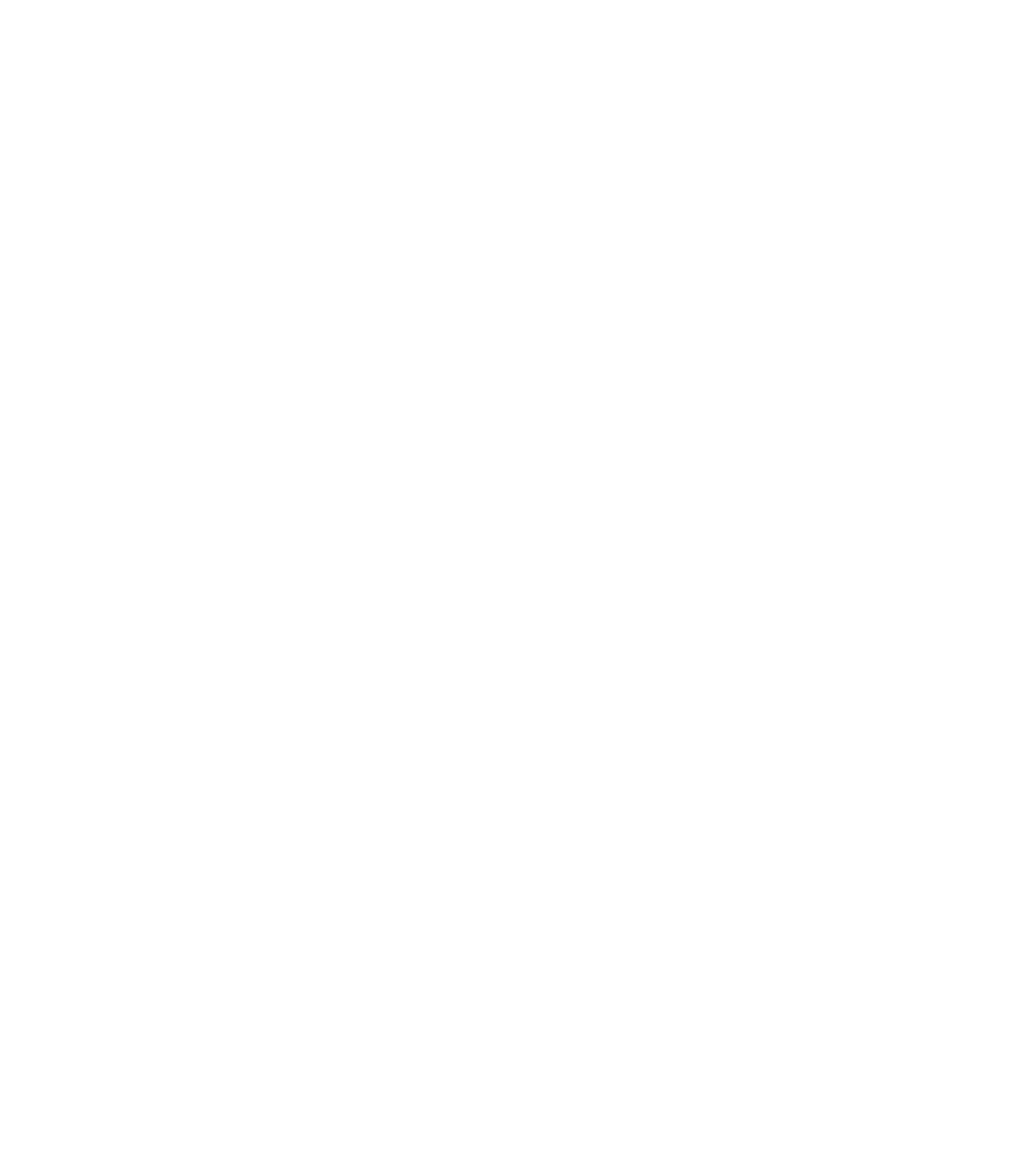
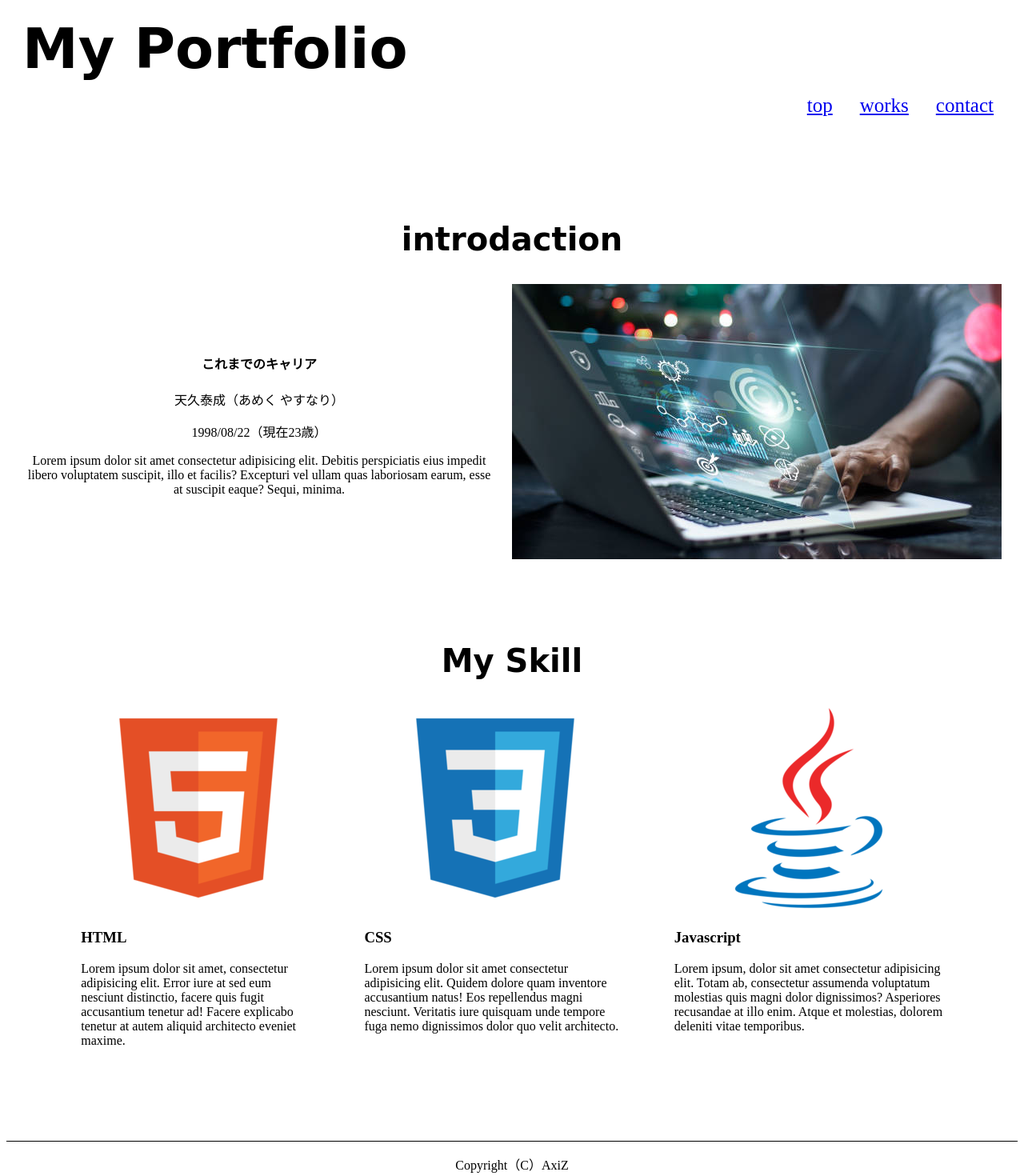
Before and after one commit to yasunariameku/web_tangenkadai1, a plain HTML site: page top.html in a window 1280 px wide. Shown: the whole page at 80% size. Before the commit the page ends 800 px from the top, so only its background shows below. Drawn offline with Linux system fonts and the light colour scheme.

Commit message:
トップページ一応完成

```diff
--- a/style/style.css
+++ b/style/style.css
@@ -0,0 +1,88 @@
+header {
+    margin-bottom: 130px;
+}
+
+header h1 {
+    margin: 20px 0 0 20px;
+    font-size: 70px;
+    font-family: 'Caveat', cursive;
+}
+
+header ul {
+    text-align: right;
+}
+
+header li {
+    display: inline;
+}
+
+header li a {
+    margin-right: 30px;
+    font-size: 25px;
+}
+
+/* header .link {
+    display: inline;
+} */
+
+.container1, .container2 {
+    margin-bottom: 100px;
+}
+
+.box1 {
+    display: flex;
+    justify-content: space-between;
+    align-items: center;
+}
+
+.left {
+    width: 50%;
+}
+
+.left_content {
+    margin: auto 20px;
+    text-align: center;
+}
+
+h2 {
+    text-align: center;
+    font-size: 40px;
+    font-family: 'Caveat', cursive;
+}
+
+.right {
+    width: 50%;
+}
+
+.right .img {
+    width: 100%;
+}
+
+.container2 h2 {
+    text-align: center;
+    font-size: 40px;
+}
+
+
+.skill_box {
+    display: flex;
+    flex-direction: row;
+    justify-content: space-around;
+    width: 90%;
+    margin: 0 auto;
+}
+
+.skill1_img, .skill2_img, .skill3_img {
+    text-align: center;
+}
+
+.skill_example1, .skill_example2, .skill_example3 {
+    margin: 0 30px;
+}
+
+
+footer {
+    border-top: 1px solid black;
+    margin-top: 20px;
+    text-align: center;
+}
--- a/top.html
+++ b/top.html
@@ -4,9 +4,76 @@
     <meta charset="UTF-8">
     <meta http-equiv="X-UA-Compatible" content="IE=edge">
     <meta name="viewport" content="width=device-width, initial-scale=1.0">
-    <title>Document</title>
+    <title>topページ</title>
+    <link rel="stylesheet" href="./style/style.css">
 </head>
 <body>
+    <header>
+        <div>
+            <h1>My Portfolio</h1>
+            <ul>
+                <li><a href="top.html" class="link">top</a></li>
+                <li><a href="work.html" class="link">works</a></li>
+                <li><a href="contact.html" class="link">contact</a></li>
+            </ul>
+        </div>
+    </header>
+
+    <main>
+        <div class="container1">
+            <h2>introdaction</h2>
+            <div class="box1">
+                <div class="left">
+                    <div class="left_content">
+                        <h4>これまでのキャリア</h4>
+                        <p>天久泰成（あめく やすなり）</p>
+                        <p>1998/08/22（現在23歳）</p>
+                        <p>Lorem ipsum dolor sit amet consectetur adipisicing elit. Debitis perspiciatis eius impedit libero voluptatem suscipit, illo et facilis? Excepturi vel ullam quas laboriosam earum, esse at suscipit eaque? Sequi, minima.</p>
+                    </div>
+                </div>
+                <div class="right">
+                    <img src="./image/it_pic.jpg" alt="">
+                </div>
+            </div>
+        </div>
+
+        <div class="container2">
+            <h2>My Skill</h2>
+            <div class="skill_box">
+                <div class="skill1">
+                    <div class="skill1_img">
+                        <img src="./image/file_type_html_icon_130541.png" alt="">
+                    </div>
+                    <div class="skill_example1">
+                        <h3>HTML</h3>
+                        <p>Lorem ipsum dolor sit amet, consectetur adipisicing elit. Error iure at sed eum nesciunt distinctio, facere quis fugit accusantium tenetur ad! Facere explicabo tenetur at autem aliquid architecto eveniet maxime.</p>
+                    </div>
+                </div>
+                <div class="skill2">
+                    <div class="skill2_img">
+                        <img src="./image/file_type_css_icon_130661.png" alt="">
+                    </div>
+                    <div class="skill_example1">
+                        <h3>CSS</h3>
+                        <p>Lorem ipsum dolor sit amet consectetur adipisicing elit. Quidem dolore quam inventore accusantium natus! Eos repellendus magni nesciunt. Veritatis iure quisquam unde tempore fuga nemo dignissimos dolor quo velit architecto.</p>
+                    </div>
+                </div>
+                <div class="skill3">
+                    <div class="skill3_img">
+                        <img src="./image/java_original_logo_icon_146458 (1).png" alt="">
+                    </div>
+                    <div class="skill_example1">
+                        <h3>Javascript</h3>
+                        <p>Lorem ipsum, dolor sit amet consectetur adipisicing elit. Totam ab, consectetur assumenda voluptatum molestias quis magni dolor dignissimos? Asperiores recusandae at illo enim. Atque et molestias, dolorem deleniti vitae temporibus.</p>
+                    </div>
+                </div>
+            </div>
+        </div>
+    </main>
+
+    <footer>
+        <p>Copyright（C）AxiZ</p>
+    </footer>
 
 </body>
 </html>
```
Also changed, not shown: contact.html (+18 -0 lines), work.html (+18 -0 lines), image/CSSアイコン.png (added), image/HTML5のロゴアイコン.png (added), image/HTMLアイコン.png (added), image/JSアイコン.png (added), image/file_type_css_icon_130661.png (added), image/file_type_html_icon_130541.png (added), image/it_pic.jpg (added), image/jaian_img.jpg (added), image/java_original_logo_icon_146458 (1).png (added), image/java_original_logo_icon_146458.png (added).
